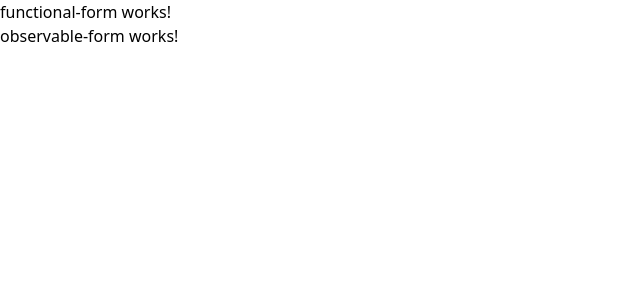
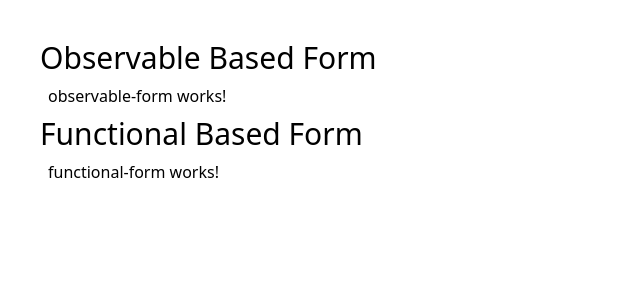
Before and after one commit to muhammedMoussa/angular-forms-tips, an Angular app: page / in a window 1280 px wide. Shown: the top 300 px of the page, without its empty margins (0-640 px from the left). Built offline with nearby package versions, Linux system fonts and the light colour scheme.

Commit message:
update: shell css utils

```diff
--- /dev/null
+++ b/src/app/tips-shell/tips-shell.component.html
@@ -0,0 +1,10 @@
+<div class="p-10 w-full">
+    <p class="text-3xl mb-2">Observable Based Form</p>
+    <div class="m-2">
+        <app-observable-form></app-observable-form>
+    </div>
+    <p class="text-3xl mb-2">Functional Based Form</p>
+    <div class="m-2">
+        <app-functional-form></app-functional-form>
+    </div>
+</div>
--- a/src/app/tips-shell/tips-shell.component.ts
+++ b/src/app/tips-shell/tips-shell.component.ts
@@ -2,10 +2,7 @@ import { Component, OnInit } from '@angular/core';
 
 @Component({
   selector: 'app-tips-shell',
-  template: `
-    <app-functional-form></app-functional-form>
-    <app-observable-form></app-observable-form>
-  `,
+  templateUrl: './tips-shell.component.html',
   styles: [
   ]
 })
```
